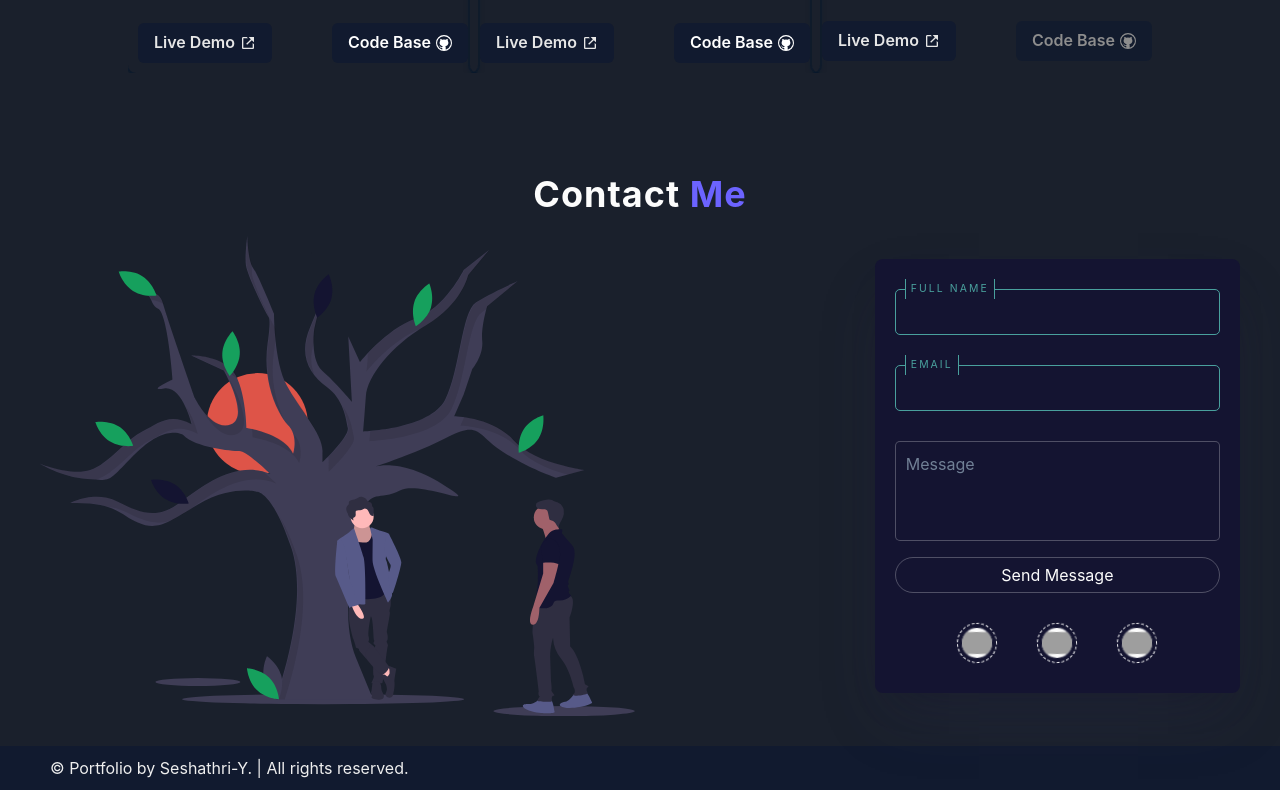
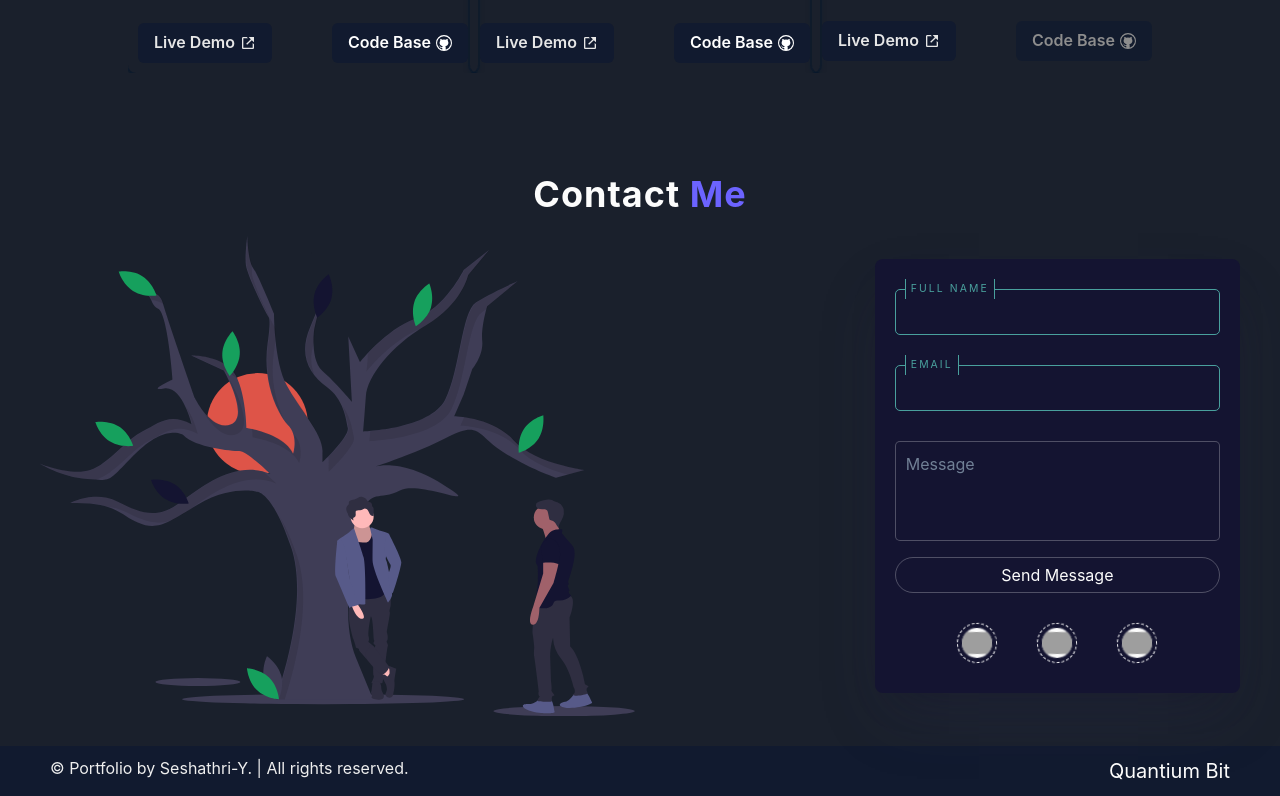
Before and after one commit to justsehwag/Portfolio, a React (Create React App) app: page / in a window 1280 px wide. Shown: the part 2839-3635 px from the top of the page. Built offline with nearby package versions, Linux system fonts and the light colour scheme; grey boxes are pictures that could not be loaded.

Commit message:
Update Home.jsx

```diff
--- a/src/Pages/Home.jsx
+++ b/src/Pages/Home.jsx
@@ -256,6 +256,7 @@
             {/* footer */}
             <Flex id='footer'>
                 <Text>© Portfolio by Seshathri-Y. | All rights reserved.</Text>
+                <a href="https://quantumbid-client.vercel.app/" target="_blank" rel="noopener noreferrer">Quantium Bit</a>
 
             </Flex>
         </Box >
```
